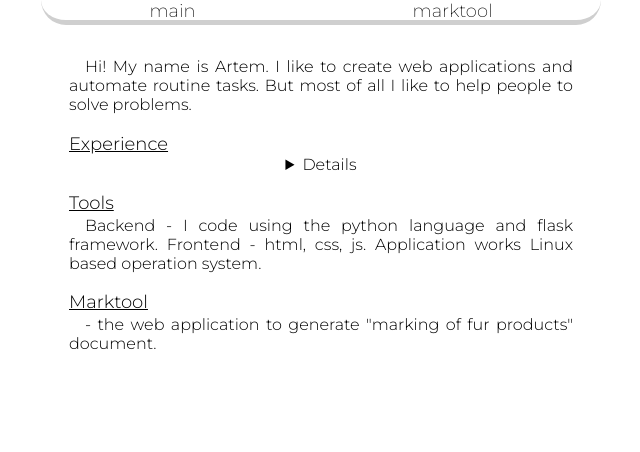
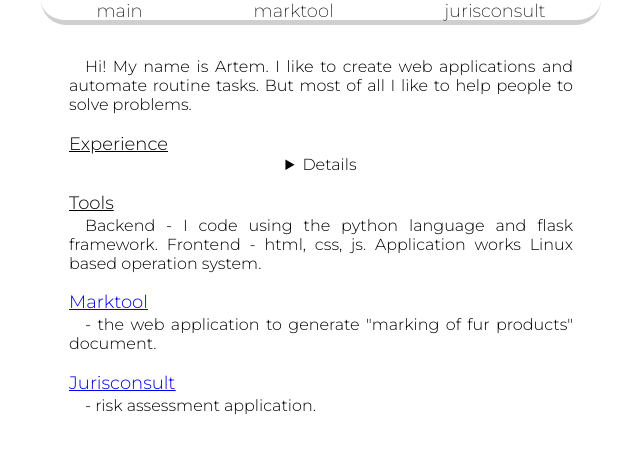
Before and after one commit to artemkyz/artemkyz.github.io, a plain HTML site: page index.html in a window 1280 px wide. Shown: the whole page, without its empty margins (319-959 px from the left). Drawn offline with Linux system fonts and the light colour scheme.

Commit message:
add consultant app

```diff
--- a/index.html
+++ b/index.html
@@ -20,6 +20,10 @@
             <li>
                 <a target="_blank" href="https://mark-service.tk/">marktool</a>
             </li>
+            <li>
+                <a target="_blank" href="https://consultant-service.tk/">jurisconsult</a>
+            </li>
+
         </ul>
             <p id="helloMessege">Hi! My name is Artem. I like to create web applications and automate routine tasks.
              But most of all I like to help people to solve problems.</p>
@@ -34,8 +38,12 @@
             Frontend - html, css, js.
             Application works Linux based operation system.</p>
 
-        <h2>Marktool</h2>
+        <h2><a target="_blank" href="https://mark-service.tk/">Marktool</a></h2>
         <p> - the web application to generate "marking of fur products" document.</p>
+
+        <h2><a target="_blank" href="https://consultant-service.tk/">Jurisconsult</a></h2>
+        <p> - risk assessment application.</p>
+
 
     </div>
 </body>
```
Also changed, not shown: 1 other file.
